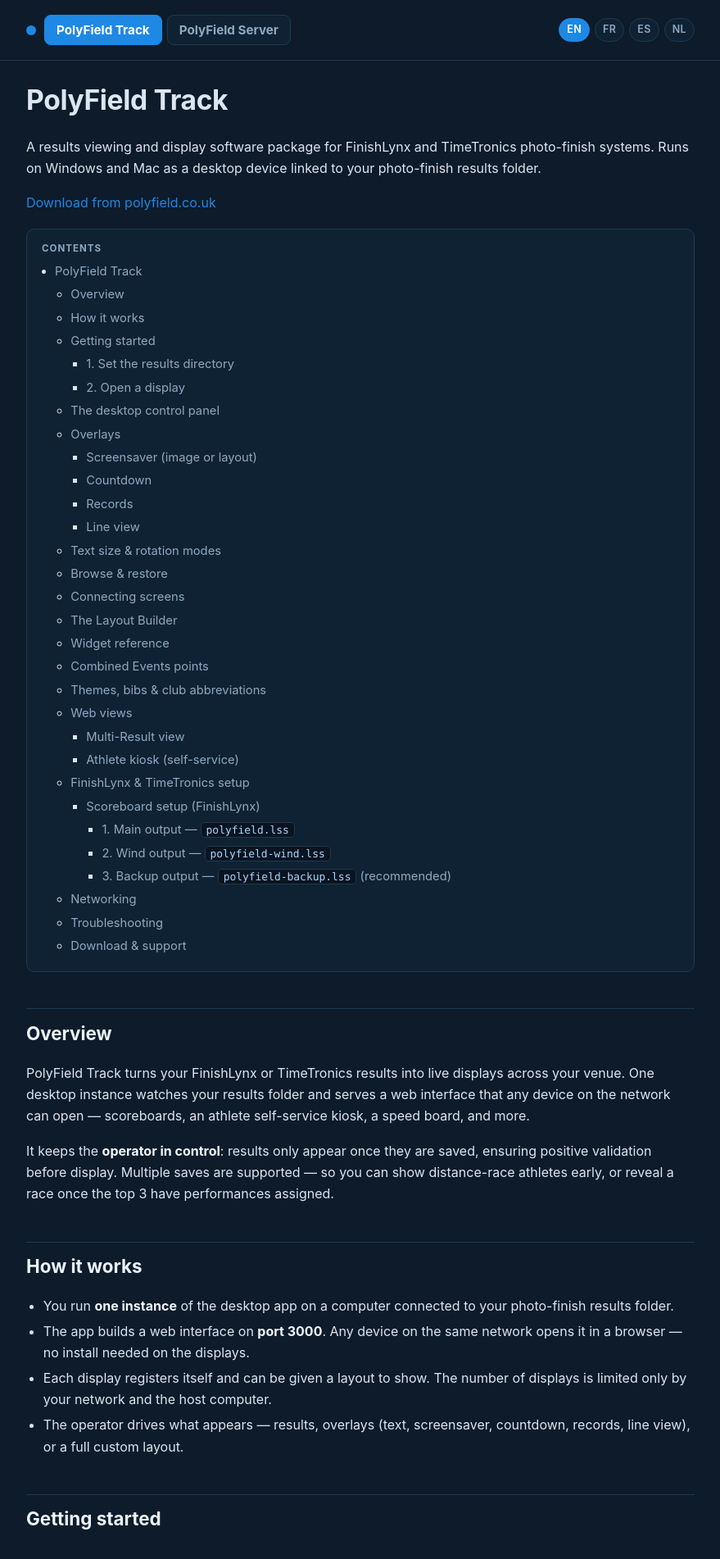
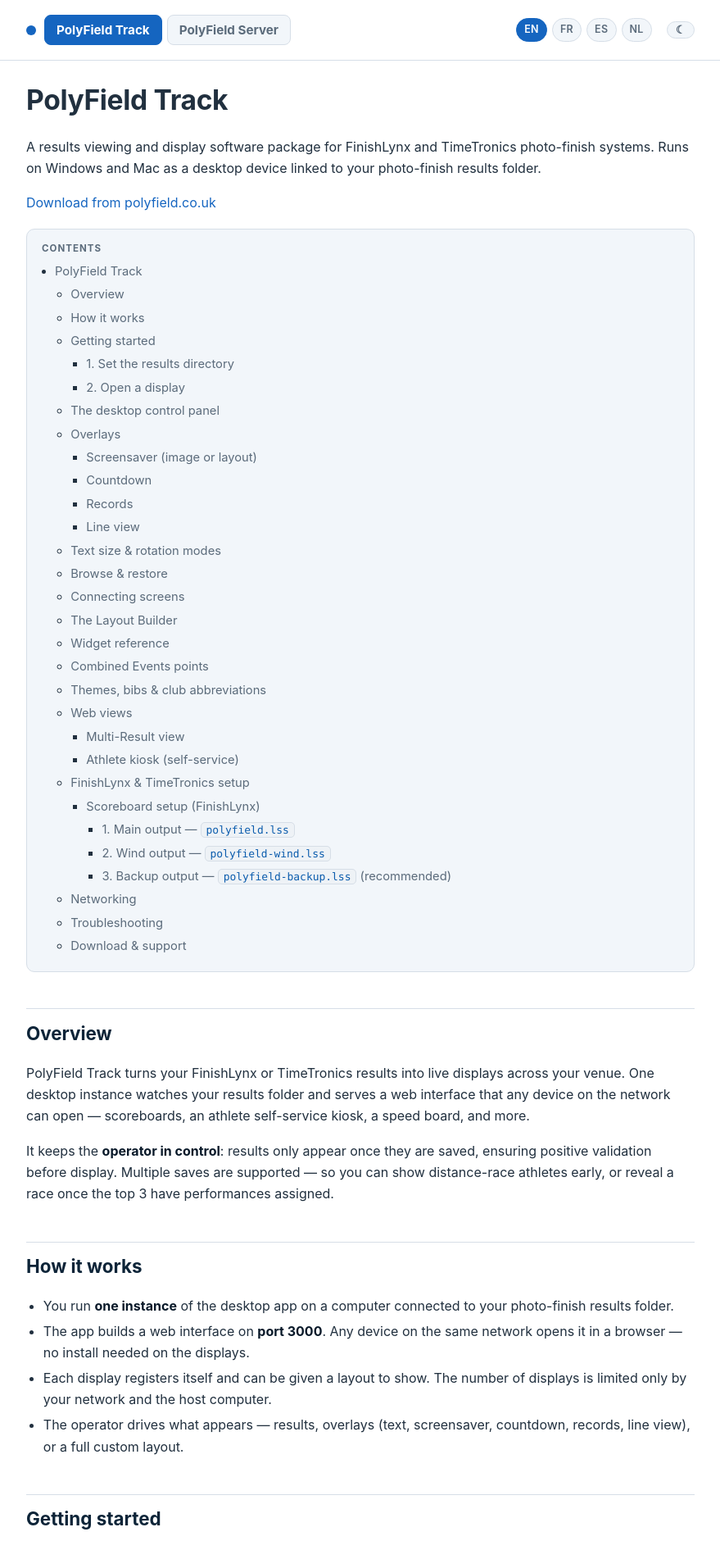
Before and after one commit to KingstonPolyAC/PolyField-Track, a Jekyll site: the page built from docs/index.md, in a window 1280 px wide. Shown: the top 1902 px of the page at 82% size, without its empty margins (200-1079 px from the left). Built offline with Jekyll 4.4.1, drawn with Linux system fonts in a browser that asks for light colours.

Commit message:
Manual: add light/dark theme with a persisted toggle
Follows the OS colour scheme by default (prefers-color-scheme); a header
button lets the reader force light or dark, saved in localStorage. Dark
keeps the existing navy palette; adds a clean light palette. Colours routed
through CSS variables so both themes stay consistent.

Co-Authored-By: Claude Opus 4.8 <noreply@anthropic.com>

```diff
--- a/docs/_layouts/default.html
+++ b/docs/_layouts/default.html
@@ -7,8 +7,25 @@
 <meta name="description" content="{{ page.description | default: site.description }}" />
 <style>
   :root{
+    color-scheme: light dark;
+    /* Light theme (default) */
+    --navy:#ffffff; --navy2:#f2f6fa; --panel:#eaf1f8; --line:#d6dee7;
+    --blue:#1565c0; --blue-d:#0d47a1; --text:#21303f; --muted:#5b6b7b; --amber:#b9770e;
+    --heading:#0d2438; --strong:#0a1a2a; --codebg:#eef2f6; --codetext:#0b5cad;
+  }
+  /* Dark theme — follow the OS unless the reader forced light */
+  @media (prefers-color-scheme: dark){
+    :root:not([data-theme="light"]){
+      --navy:#0d1b2a; --navy2:#0f2233; --panel:#12293d; --line:#1e3a52;
+      --blue:#4aa3ef; --blue-d:#1465c0; --text:#dbe6f0; --muted:#8fa9c0; --amber:#f5a623;
+      --heading:#eaf2fb; --strong:#f0f6fc; --codebg:#0a1420; --codetext:#a8d4ff;
+    }
+  }
+  /* Explicit toggle override */
+  :root[data-theme="dark"]{
     --navy:#0d1b2a; --navy2:#0f2233; --panel:#12293d; --line:#1e3a52;
-    --blue:#1e88e5; --blue-d:#1465c0; --text:#dbe6f0; --muted:#8fa9c0; --amber:#f5a623;
+    --blue:#4aa3ef; --blue-d:#1465c0; --text:#dbe6f0; --muted:#8fa9c0; --amber:#f5a623;
+    --heading:#eaf2fb; --strong:#f0f6fc; --codebg:#0a1420; --codetext:#a8d4ff;
   }
   *{box-sizing:border-box}
   html{scroll-behavior:smooth}
@@ -39,18 +56,23 @@
   .manuals a:hover{color:var(--text);text-decoration:none;border-color:var(--blue)}
   .manuals a.on{background:var(--blue);border-color:var(--blue);color:#fff}
 
+  /* Light/dark toggle button */
+  .theme-btn{margin-left:8px;cursor:pointer;background:var(--navy2);border:1px solid var(--line);
+    color:var(--muted);border-radius:20px;padding:3px 10px;font-size:.85rem;line-height:1;font-weight:600}
+  .theme-btn:hover{color:var(--text);border-color:var(--blue)}
+
   h1{font-size:2.1rem;margin:.6em 0 .1em;letter-spacing:-.01em}
-  h2{font-size:1.4rem;margin:2em 0 .5em;padding-top:.5em;border-top:1px solid var(--line);color:#eaf2fb}
-  h3{font-size:1.08rem;margin:1.5em 0 .3em;color:#cfe0f0}
+  h2{font-size:1.4rem;margin:2em 0 .5em;padding-top:.5em;border-top:1px solid var(--line);color:var(--heading)}
+  h3{font-size:1.08rem;margin:1.5em 0 .3em;color:var(--heading)}
   p,li{color:var(--text)}
   ul,ol{padding-left:1.3em}
   li{margin:.28em 0}
-  strong{color:#f0f6fc}
+  strong{color:var(--strong)}
   hr{border:none;border-top:1px solid var(--line);margin:2em 0}
 
-  code{background:#0a1420;border:1px solid var(--line);border-radius:5px;padding:1px 6px;
-    font-family:"SF Mono",Menlo,Consolas,monospace;font-size:.88em;color:#a8d4ff}
-  pre{background:#0a1420;border:1px solid var(--line);border-radius:8px;padding:12px 14px;overflow-x:auto}
+  code{background:var(--codebg);border:1px solid var(--line);border-radius:5px;padding:1px 6px;
+    font-family:"SF Mono",Menlo,Consolas,monospace;font-size:.88em;color:var(--codetext)}
+  pre{background:var(--codebg);border:1px solid var(--line);border-radius:8px;padding:12px 14px;overflow-x:auto}
   pre code{background:none;border:none;padding:0}
 
   /* Images (screenshots) */
@@ -81,6 +103,7 @@
 
   footer{margin-top:50px;padding-top:20px;border-top:1px solid var(--line);color:var(--muted);font-size:.85rem}
 </style>
+<script>(function(){try{var t=localStorage.getItem('pf-theme');if(t==='dark'||t==='light')document.documentElement.setAttribute('data-theme',t);}catch(e){}})();</script>
 </head>
 {% case page.lang %}
 {% when 'fr' %}{% assign subtitle = 'Aide et manuel' %}
@@ -102,11 +125,20 @@
         <a href="{{ '/es/' | relative_url }}"{% if page.lang == 'es' %} class="on"{% endif %}>ES</a>
         <a href="{{ '/nl/' | relative_url }}"{% if page.lang == 'nl' %} class="on"{% endif %}>NL</a>
       </nav>
+      <button id="themeBtn" class="theme-btn" type="button" title="Toggle light / dark" aria-label="Toggle light or dark theme">☾</button>
     </div>
   </header>
   <div class="page">
     {{ content }}
     <footer>PolyField Track <a href="https://www.polyfield.co.uk">www.polyfield.co.uk</a></footer>
   </div>
+<script>
+(function(){var r=document.documentElement;
+function cur(){return r.getAttribute('data-theme')||(window.matchMedia&&matchMedia('(prefers-color-scheme: dark)').matches?'dark':'light');}
+function upd(){var b=document.getElementById('themeBtn');if(b)b.textContent=cur()==='dark'?'☀':'☾';}
+function set(t){r.setAttribute('data-theme',t);try{localStorage.setItem('pf-theme',t);}catch(e){}upd();}
+var b=document.getElementById('themeBtn');if(b)b.addEventListener('click',function(){set(cur()==='dark'?'light':'dark');});upd();
+})();
+</script>
 </body>
 </html>
```
